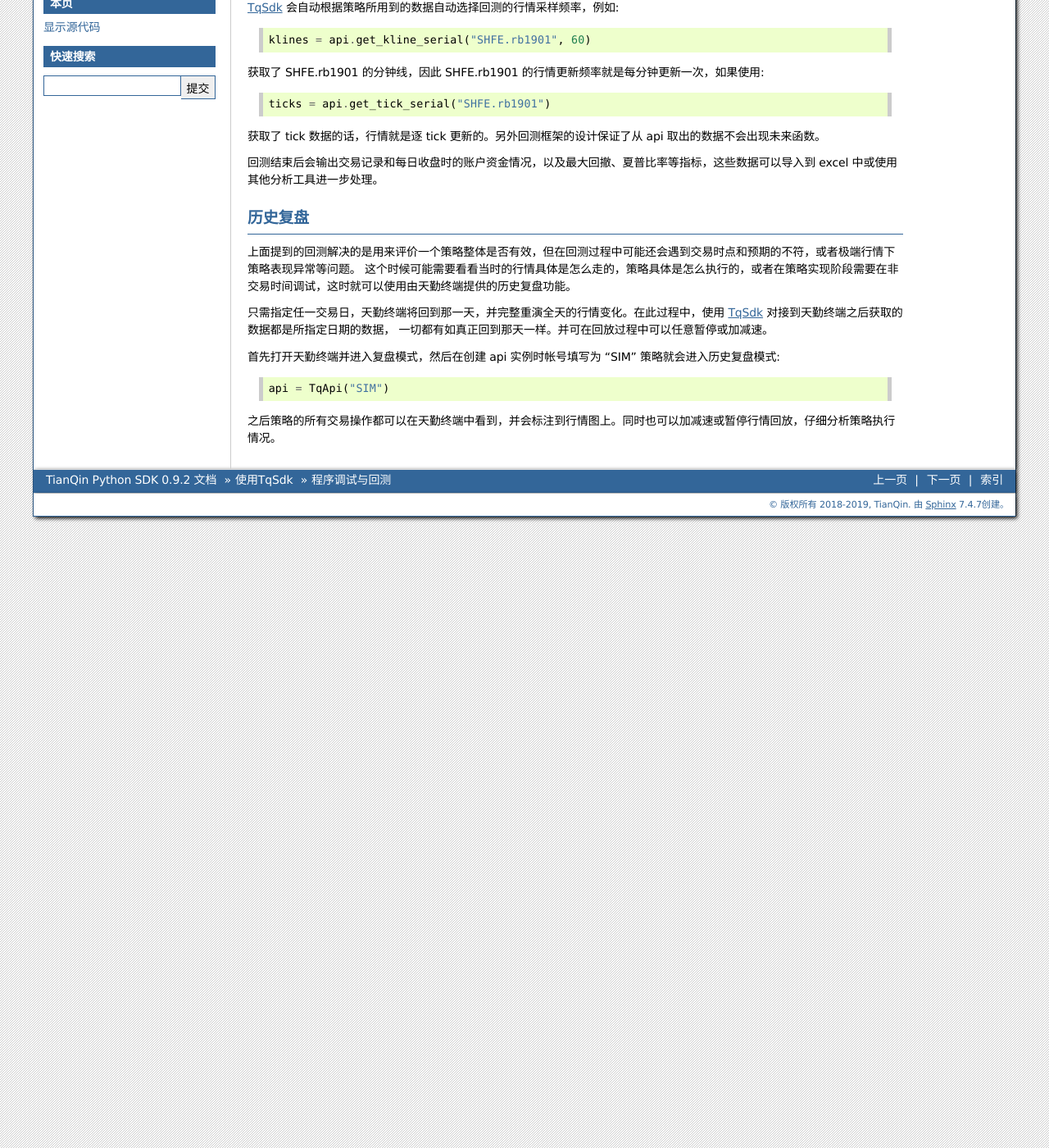
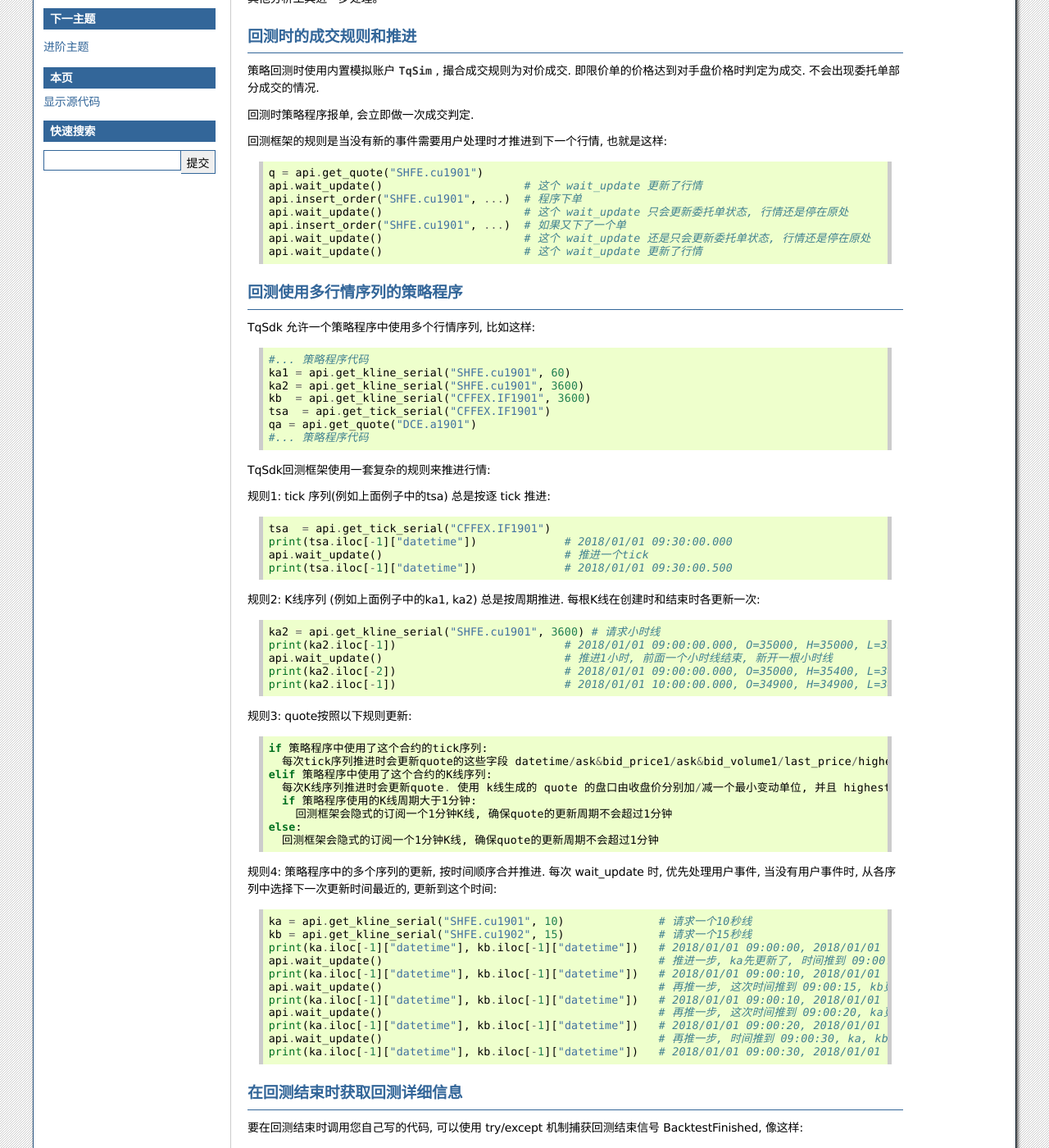
Before and after one commit to shinnytech/tqsdk-python, a Sphinx documentation site: the page built from doc/usage/backtest.rst, in a window 1280 px wide and 1400 px high, scrolled down 305 px. Shown: the whole window at 82% size. Built offline with Sphinx 7.4.7, drawn with Linux system fonts in a browser that asks for light colours; pages that are not in the unit, such as notebooks, are missing from menus; comment, search, counter and statistics services are not loaded; some of the changed text lies outside the part shown.

Commit message:
回测说明文档改进

```diff
--- a/doc/advanced/backtest.rst
+++ b/doc/advanced/backtest.rst
@@ -1,30 +1,8 @@
-回测, 参数搜索及其它
+.. _batch_backtest:
+
+批量回测, 参数搜索及其它
 =================================================
-
-在回测结束时获取回测详细信息
--------------------------------------------------
-要在回测结束时调用您自己写的代码, 可以使用 try/except 机制捕获回测结束信号 BacktestFinished, 像这样::
-
-  from tqsdk import BacktestFinished
-
-  acc = TqSim()
-
-  try:
-    api = TqApi(acc, backtest=TqBacktest(start_dt=date(2018, 5, 1), end_dt=date(2018, 10, 1)))
-    #策略代码在这里
-    #...
-
-  except BackTestFinished as e:
-    # 回测结束时会执行这里的代码
-    print(acc.trade_log)
-
-回测的详细信息保存在回测所用的模拟账户中, 可以直接访问它的成员变量获取, 常用的有:
-
-* trade_log, 格式为 日期->交易记录及收盘时的权益及持仓
-* account, 资金账户最终状态
-* positions, 账户持仓最终状态
-* quotes, 行情最终状态
-
+在阅读本文档前, 请确保您已经熟悉了 :ref:`backtest`
 
 参数优化/参数搜索
 -------------------------------------------------
@@ -67,36 +45,35 @@ TqSdk 并不提供专门的参数优化机制. 您可以按照自己的需求,
   import multiprocessing
   from multiprocessing import Pool
 
-
   def MyStrategy(SHORT):
-      LONG = 60
-      SYMBOL = "SHFE.cu1907"
-      acc = TqSim()
-      try:
-          api = TqApi(acc, backtest=TqBacktest(start_dt=date(2019, 5, 6), end_dt=date(2019, 5, 10)))
-          data_length = LONG + 2
-          klines = api.get_kline_serial(SYMBOL, duration_seconds=60, data_length=data_length)
-          target_pos = TargetPosTask(api, SYMBOL)
-          while True:
-              api.wait_update()
-              if api.is_changing(klines.iloc[-1], "datetime"):
-                  short_avg = ma(klines["close"], SHORT)
-                  long_avg = ma(klines["close"], LONG)
-                  if long_avg.iloc[-2] < short_avg.iloc[-2] and long_avg.iloc[-1] > short_avg.iloc[-1]:
-                      target_pos.set_target_volume(-3)
-                  if short_avg.iloc[-2] < long_avg.iloc[-2] and short_avg.iloc[-1] > long_avg.iloc[-1]:
-                      target_pos.set_target_volume(3)
-      except BacktestFinished:
-          api.close()
-          print("SHORT=", SHORT, "最终权益=", acc.account["balance"])  # 每次回测结束时, 输出使用的参数和最终权益
+    LONG = 60
+    SYMBOL = "SHFE.cu1907"
+    acc = TqSim()
+    try:
+      api = TqApi(acc, backtest=TqBacktest(start_dt=date(2019, 5, 6), end_dt=date(2019, 5, 10)))
+      data_length = LONG + 2
+      klines = api.get_kline_serial(SYMBOL, duration_seconds=60, data_length=data_length)
+      target_pos = TargetPosTask(api, SYMBOL)
+      while True:
+        api.wait_update()
+        if api.is_changing(klines.iloc[-1], "datetime"):
+          short_avg = ma(klines["close"], SHORT)
+          long_avg = ma(klines["close"], LONG)
+          if long_avg.iloc[-2] < short_avg.iloc[-2] and long_avg.iloc[-1] > short_avg.iloc[-1]:
+            target_pos.set_target_volume(-3)
+          if short_avg.iloc[-2] < long_avg.iloc[-2] and short_avg.iloc[-1] > long_avg.iloc[-1]:
+            target_pos.set_target_volume(3)
+    except BacktestFinished:
+      api.close()
+      print("SHORT=", SHORT, "最终权益=", acc.account["balance"])  # 每次回测结束时, 输出使用的参数和最终权益
 
 
   if __name__ == '__main__':
-      multiprocessing.freeze_support()
-      p = Pool(4)                               # 进程池, 建议小于cpu数
-      for s in range(20, 40):
-          p.apply_async(MyStrategy, args=(s,))  # 把20个回测任务交给进程池执行
-      print('Waiting for all subprocesses done...')
-      p.close()
-      p.join()
-      print('All subprocesses done.')
+    multiprocessing.freeze_support()
+    p = Pool(4)                               # 进程池, 建议小于cpu数
+    for s in range(20, 40):
+      p.apply_async(MyStrategy, args=(s,))  # 把20个回测任务交给进程池执行
+    print('Waiting for all subprocesses done...')
+    p.close()
+    p.join()
+    print('All subprocesses done.')
--- a/doc/tq.rst
+++ b/doc/tq.rst
@@ -54,15 +54,21 @@
 
 天勤中可以同时对任意多个策略执行回测，并自动永久保存回测结果，可在天勤中随时查看
 
+.. _mdreplay:
 
 历史复盘
 --------------------------------------------------------------------------
-天勤终端支持 `历史复盘功能 <https://doc.shinnytech.com/tq/latest/usage/mdreplay.html>`_ .
+策略回测解决的是用来评价一个策略整体是否有效，但在回测过程中可能还会遇到交易时点和预期的不符，或者极端行情下策略表现异常等问题。
+这个时候可能需要看看当时的行情具体是怎么走的，策略具体是怎么执行的，或者在策略实现阶段需要在非交易时间调试，这时就可以使用由天勤终端提供的历史复盘功能。
 
-使用此功能，您可以让策略程序在历史上任意一个交易日运行．
-此时, TqSdk获取的行情和K线数据都会是历史当天的复盘行情.
-TqSdk中的模拟交易, 也按照当时的行情进行模拟成交.
-您可以利用此功能, 测试您的策略程序在特定市场环境下的表现.
+只需指定任一交易日，天勤终端将回到那一天，并完整重演全天的行情变化。在此过程中，使用 TqSdk 对接到天勤终端之后获取的数据都是所指定日期的数据，
+一切都有如真正回到那天一样。并可在回放过程中可以任意暂停或加减速。
+
+首先 `打开天勤终端并进入复盘模式 <https://doc.shinnytech.com/tq/latest/usage/mdreplay.html>`_ ，然后在创建 TqApi 实例时帐号填写为 "SIM" 策略就会进入历史复盘模式::
+
+    api = TqApi("SIM")
+
+之后策略的所有交易操作都可以在天勤终端中看到，并会标注到行情图上。同时也可以加减速或暂停行情回放，仔细分析策略执行情况。
 
 
 在天勤中的行情图上绘制任意指标或者其它图形
--- a/doc/usage/backtest.rst
+++ b/doc/usage/backtest.rst
@@ -1,46 +1,118 @@
 .. _backtest:
 
-程序调试与回测
+策略程序回测
 =================================================
-使用 TqSdk 编写的策略，不需要修改策略代码，只需要调整创建 api 时填写的参数就可以进行历史回测或历史复盘。
 
+执行策略回测
+-------------------------------------------------
+使用 TqSdk 编写的策略程序，不需要修改策略代码，只需要在创建 api 实例时传入 :py:class:`~tqsdk.backtest.TqBacktest` , 策略就会进入历史回测模式::
 
-历史回测
-~~~~~~~~~~~~~~~~~~~~~~~~~~~~~~~~~~~~~~~~~~~~~~~~~~~~
-在创建 api 实例时传入 :py:class:`tqsdk.backtest.TqBacktest` , 策略就会进入历史回测模式::
+  from datetime import date
+  from tqsdk import TqApi, TqSim, TqBacktest
 
-    from datetime import date
-    from tqsdk import TqApi, TqSim, TqBacktest
-
-    api = TqApi(TqSim(), backtest=TqBacktest(start_dt=date(2018, 5, 1), end_dt=date(2018, 10, 1)))
-
-`TqSdk`_ 会自动根据策略所用到的数据自动选择回测的行情采样频率，例如::
-
-    klines = api.get_kline_serial("SHFE.rb1901", 60)
-
-获取了 SHFE.rb1901 的分钟线，因此 SHFE.rb1901 的行情更新频率就是每分钟更新一次，如果使用::
-
-    ticks = api.get_tick_serial("SHFE.rb1901")
-
-获取了 tick 数据的话，行情就是逐 tick 更新的。另外回测框架的设计保证了从 api 取出的数据不会出现未来函数。
+  api = TqApi(TqSim(), backtest=TqBacktest(start_dt=date(2018, 5, 1), end_dt=date(2018, 10, 1)))
 
 回测结束后会输出交易记录和每日收盘时的账户资金情况，以及最大回撤、夏普比率等指标，这些数据可以导入到 excel 中或使用其他分析工具进一步处理。
 
 
-历史复盘
-~~~~~~~~~~~~~~~~~~~~~~~~~~~~~~~~~~~~~~~~~~~~~~~~~~~~
-上面提到的回测解决的是用来评价一个策略整体是否有效，但在回测过程中可能还会遇到交易时点和预期的不符，或者极端行情下策略表现异常等问题。
-这个时候可能需要看看当时的行情具体是怎么走的，策略具体是怎么执行的，或者在策略实现阶段需要在非交易时间调试，这时就可以使用由天勤终端提供的历史复盘功能。
+回测时的成交规则和推进
+-------------------------------------------------
+策略回测时使用内置模拟账户 :py:class:`~tqsdk.sim.TqSim` , 撮合成交规则为对价成交. 即限价单的价格达到对手盘价格时判定为成交. 不会出现委托单部分成交的情况.
 
-只需指定任一交易日，天勤终端将回到那一天，并完整重演全天的行情变化。在此过程中，使用 `TqSdk`_ 对接到天勤终端之后获取的数据都是所指定日期的数据，
-一切都有如真正回到那天一样。并可在回放过程中可以任意暂停或加减速。
+回测时策略程序报单, 会立即做一次成交判定.
 
-首先打开天勤终端并进入复盘模式，然后在创建 api 实例时帐号填写为 "SIM" 策略就会进入历史复盘模式::
+回测框架的规则是当没有新的事件需要用户处理时才推进到下一个行情, 也就是这样::
 
-    api = TqApi("SIM")
-
-之后策略的所有交易操作都可以在天勤终端中看到，并会标注到行情图上。同时也可以加减速或暂停行情回放，仔细分析策略执行情况。
+  q = api.get_quote("SHFE.cu1901")
+  api.wait_update()                     # 这个 wait_update 更新了行情
+  api.insert_order("SHFE.cu1901", ...)  # 程序下单
+  api.wait_update()                     # 这个 wait_update 只会更新委托单状态, 行情还是停在原处
+  api.insert_order("SHFE.cu1901", ...)  # 如果又下了一个单
+  api.wait_update()                     # 这个 wait_update 还是只会更新委托单状态, 行情还是停在原处
+  api.wait_update()                     # 这个 wait_update 更新了行情
 
 
-.. _TqSdk: https://doc.shinnytech.com/pysdk/latest/index.html
-.. _DIFF: https://doc.shinnytech.com/diff/latest/index.html
+回测使用多行情序列的策略程序
+-------------------------------------------------
+TqSdk 允许一个策略程序中使用多个行情序列, 比如这样::
+
+  #... 策略程序代码
+  ka1 = api.get_kline_serial("SHFE.cu1901", 60)
+  ka2 = api.get_kline_serial("SHFE.cu1901", 3600)
+  kb  = api.get_kline_serial("CFFEX.IF1901", 3600)
+  tsa  = api.get_tick_serial("CFFEX.IF1901")
+  qa = api.get_quote("DCE.a1901")
+  #... 策略程序代码
+
+TqSdk回测框架使用一套复杂的规则来推进行情:
+
+规则1: tick 序列(例如上面例子中的tsa) 总是按逐 tick 推进::
+
+  tsa  = api.get_tick_serial("CFFEX.IF1901")
+  print(tsa.iloc[-1]["datetime"])             # 2018/01/01 09:30:00.000
+  api.wait_update()                           # 推进一个tick
+  print(tsa.iloc[-1]["datetime"])             # 2018/01/01 09:30:00.500
+
+规则2: K线序列 (例如上面例子中的ka1, ka2) 总是按周期推进. 每根K线在创建时和结束时各更新一次::
+
+  ka2 = api.get_kline_serial("SHFE.cu1901", 3600) # 请求小时线
+  print(ka2.iloc[-1])                         # 2018/01/01 09:00:00.000, O=35000, H=35000, L=35000, C=35000 小时线刚创建
+  api.wait_update()                           # 推进1小时, 前面一个小时线结束, 新开一根小时线
+  print(ka2.iloc[-2])                         # 2018/01/01 09:00:00.000, O=35000, H=35400, L=34700, C=34900 9点这根小时线完成了
+  print(ka2.iloc[-1])                         # 2018/01/01 10:00:00.000, O=34900, H=34900, L=34900, C=34900 10点的小时线刚创建
+
+规则3: quote按照以下规则更新::
+
+  if 策略程序中使用了这个合约的tick序列:
+    每次tick序列推进时会更新quote的这些字段 datetime/ask&bid_price1/ask&bid_volume1/last_price/highest/lowest/average/volume/amount/open_interest/ price_tick/price_decs/volume_multiple/max&min_limit&market_order_volume/underlying_symbol/strike_price
+  elif 策略程序中使用了这个合约的K线序列:
+    每次K线序列推进时会更新quote. 使用 k线生成的 quote 的盘口由收盘价分别加/减一个最小变动单位, 并且 highest/lowest/average/amount 始终为 nan, volume 始终为0.
+    if 策略程序使用的K线周期大于1分钟:
+      回测框架会隐式的订阅一个1分钟K线, 确保quote的更新周期不会超过1分钟
+  else:
+    回测框架会隐式的订阅一个1分钟K线, 确保quote的更新周期不会超过1分钟
+
+规则4: 策略程序中的多个序列的更新, 按时间顺序合并推进. 每次 wait_update 时, 优先处理用户事件, 当没有用户事件时, 从各序列中选择下一次更新时间最近的, 更新到这个时间::
+
+  ka = api.get_kline_serial("SHFE.cu1901", 10)              # 请求一个10秒线
+  kb = api.get_kline_serial("SHFE.cu1902", 15)              # 请求一个15秒线
+  print(ka.iloc[-1]["datetime"], kb.iloc[-1]["datetime"])   # 2018/01/01 09:00:00, 2018/01/01 09:00:00
+  api.wait_update()                                         # 推进一步, ka先更新了, 时间推到 09:00:10
+  print(ka.iloc[-1]["datetime"], kb.iloc[-1]["datetime"])   # 2018/01/01 09:00:10, 2018/01/01 09:00:00
+  api.wait_update()                                         # 再推一步, 这次时间推到 09:00:15, kb更新了
+  print(ka.iloc[-1]["datetime"], kb.iloc[-1]["datetime"])   # 2018/01/01 09:00:10, 2018/01/01 09:00:15
+  api.wait_update()                                         # 再推一步, 这次时间推到 09:00:20, ka更新了
+  print(ka.iloc[-1]["datetime"], kb.iloc[-1]["datetime"])   # 2018/01/01 09:00:20, 2018/01/01 09:00:15
+  api.wait_update()                                         # 再推一步, 时间推到 09:00:30, ka, kb都更新了
+  print(ka.iloc[-1]["datetime"], kb.iloc[-1]["datetime"])   # 2018/01/01 09:00:30, 2018/01/01 09:00:30
+
+
+在回测结束时获取回测详细信息
+-------------------------------------------------
+要在回测结束时调用您自己写的代码, 可以使用 try/except 机制捕获回测结束信号 BacktestFinished, 像这样::
+
+  from tqsdk import BacktestFinished
+
+  acc = TqSim()
+
+  try:
+    api = TqApi(acc, backtest=TqBacktest(start_dt=date(2018, 5, 1), end_dt=date(2018, 10, 1)))
+    #策略代码在这里
+    #...
+
+  except BackTestFinished as e:
+    # 回测结束时会执行这里的代码
+    print(acc.trade_log)
+
+回测的详细信息保存在回测所用的模拟账户中, 可以直接访问它的成员变量获取, 常用的有:
+
+* trade_log, 格式为 日期->交易记录及收盘时的权益及持仓
+* account, 资金账户最终状态
+* positions, 账户持仓最终状态
+* quotes, 行情最终状态
+
+
+了解更多
+-------------------------------------------------
+* 如果策略回测的精度或仿真性不能满足你的要求, 那你可能需要 :ref:`mdreplay`
+* 如果你要做大量回测, 或者试图做参数优化/参数搜索, 请看 :ref:`batch_backtest`
```
